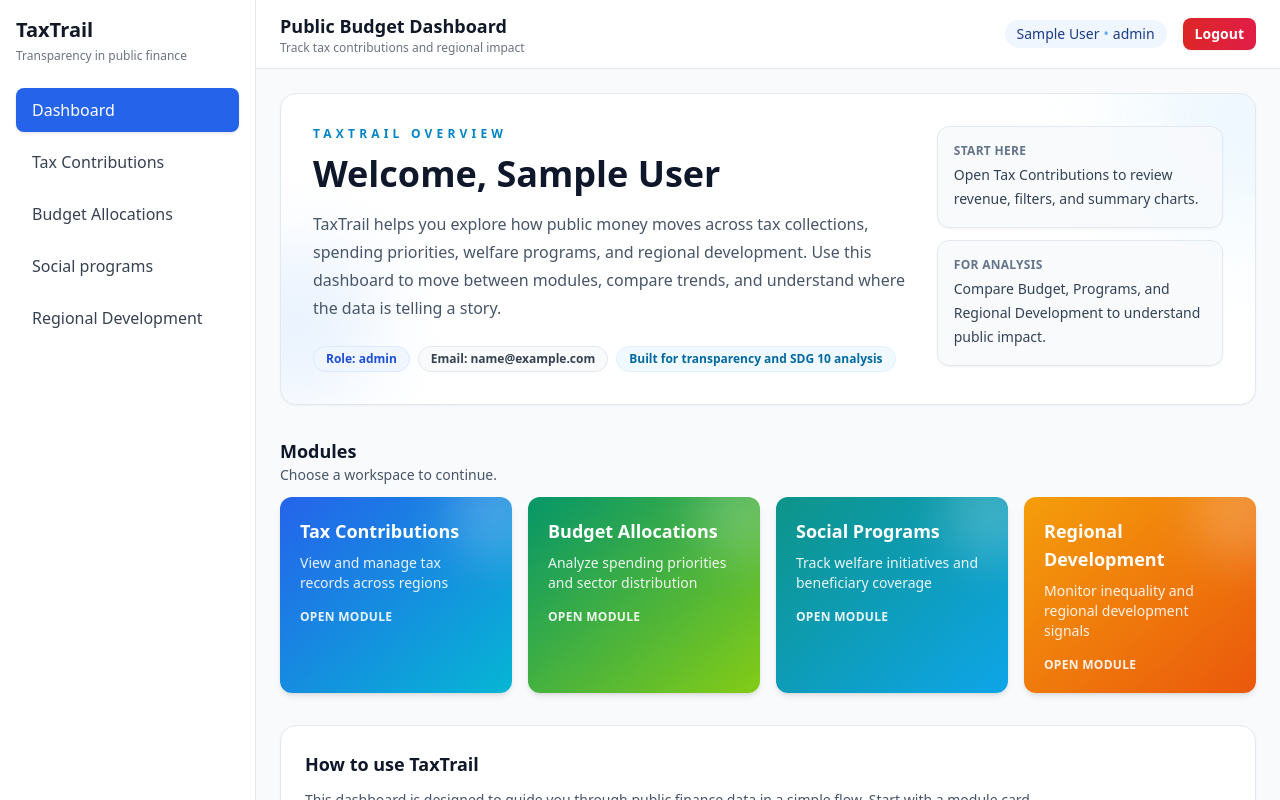
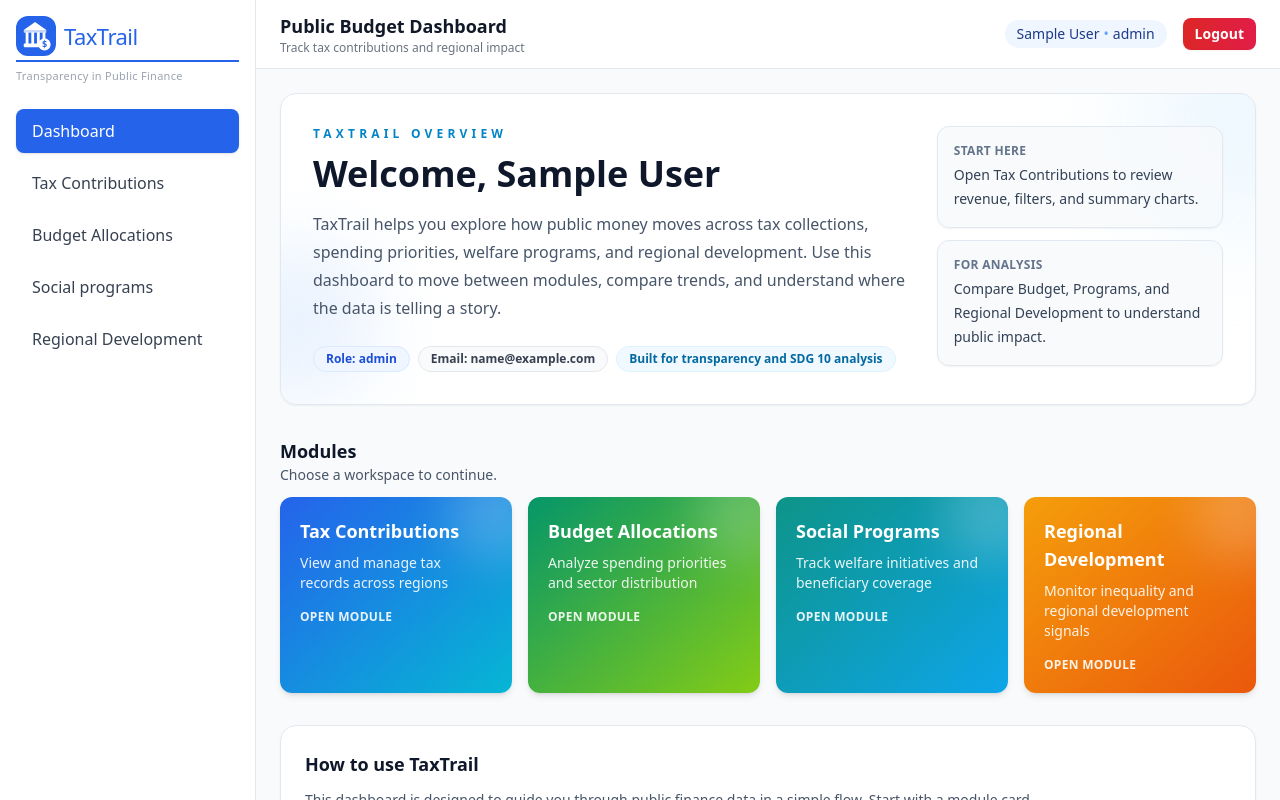
Before and after one commit to matheeshaW/TaxTrail, a React app in the folder frontend/: page /dashboard in a window 1280 px wide. Built offline with nearby package versions, Linux system fonts and the light colour scheme; no server answers; sample sign-in values are in the browser's storage; the HTML template or start-up script is replaced by a standard one.

Commit message:
Improve the frontend UI design

```diff
--- a/frontend/src/components/Common/RegionSelect.jsx
+++ b/frontend/src/components/Common/RegionSelect.jsx
@@ -65,12 +65,12 @@ export default function RegionSelect({
       onChange={handleChange}
       disabled={disabled}
       aria-invalid={invalid}
-      className={`w-full rounded-md px-3 py-2 outline-none focus:ring-2 ${
+      className={`w-full rounded-md border border-gray-300 px-3 py-2 outline-none focus:ring-2 ${
         disabled
           ? "border-gray-300 bg-gray-100 text-gray-500 cursor-not-allowed"
           : invalid
-          ? "border-red-300 bg-white text-gray-900 focus:border-red-500 focus:ring-red-100"
-          : "border-gray-300 bg-white text-gray-900 focus:border-blue-500 focus:ring-blue-100"
+            ? "border-red-300 bg-white text-gray-900 focus:border-red-500 focus:ring-red-100"
+            : "border-gray-300 bg-white text-gray-900 focus:border-blue-500 focus:ring-blue-100"
       }`}
     >
       <option value="">{placeholder}</option>
--- a/frontend/src/components/Layout/Sidebar.jsx
+++ b/frontend/src/components/Layout/Sidebar.jsx
@@ -15,10 +15,67 @@ export default function Sidebar() {
 
   return (
     <aside className="w-64 border-r border-gray-200 bg-white p-4">
-      <h2 className="mb-1 text-xl font-bold text-gray-900">TaxTrail</h2>
-      <p className="mb-6 text-xs text-gray-500">
-        Transparency in public finance
-      </p>
+      {/* Logo */}
+      <div className="mb-6">
+        <div className="flex items-center gap-2 leading-none">
+          {/* Badge container */}
+          <div className="flex h-10 w-10 flex-shrink-0 items-center justify-center rounded-xl bg-blue-600">
+            <svg width="32" height="32" viewBox="0 2 32 34" fill="none">
+              {/* Base */}
+              <rect x="3" y="27" width="24" height="4" rx="1" fill="white" />
+              {/* Pillars */}
+              <rect x="5" y="15" width="3" height="13" rx="0.0" fill="white" />
+              <rect x="11" y="15" width="3" height="13" rx="0.0" fill="white" />
+              <rect x="17" y="15" width="3" height="13" rx="0.0" fill="white" />
+              <rect x="23" y="15" width="3" height="13" rx="0.0" fill="white" />
+              {/* Entablature */}
+              <rect
+                x="3"
+                y="12.5"
+                width="24"
+                height="3"
+                rx="0.5"
+                fill="white"
+                opacity="0.75"
+              />
+              {/* Pediment */}
+              <path d="M3 12.5 L15 4 L27 12.5 Z" fill="white" />
+
+              {/* $ circle — overlapping right bottom of building */}
+
+              <circle cx="25" cy="28" r="6.5" fill="white" />
+              <text
+                x="25"
+                y="31"
+                textAnchor="middle"
+                fontSize="10"
+                fontWeight="600"
+                fill="#2563EB"
+                className="font-mono"
+              >
+                $
+              </text>
+            </svg>
+          </div>
+
+          {/* Wordmark */}
+          <div className="flex items-baseline">
+            <span className="text-[22px] font-medium tracking-tight text-blue-600">
+              Tax
+            </span>
+            <span className="text-[22px] font-medium tracking-tight text-blue-600">
+              Trail
+            </span>
+          </div>
+        </div>
+
+        {/* Underline */}
+        <div className="mt-1 h-0.5 w-full bg-blue-600" />
+
+        <p className="mt-1.5 text-[11px] text-gray-400 tracking-wide">
+          Transparency in Public Finance
+        </p>
+      </div>
 
       <nav className="space-y-2">
         {navItems.map((item) =>
--- a/frontend/src/hooks/useBudgetAllocation.js
+++ b/frontend/src/hooks/useBudgetAllocation.js
@@ -13,7 +13,7 @@ export const useBudgetAllocation = () => {
   // pagination
   const [currentPage, setCurrentPage] = useState(1);
   const [totalPages, setTotalPages] = useState(0);
-  const [pageSize, setPageSize] = useState(10);
+  const [pageSize, setPageSize] = useState(6);
 
   // filters
   const [filters, setFilters] = useState({
```
Also changed, not shown: frontend/src/components/Layout/Navbar.jsx (+6 -2 lines).
